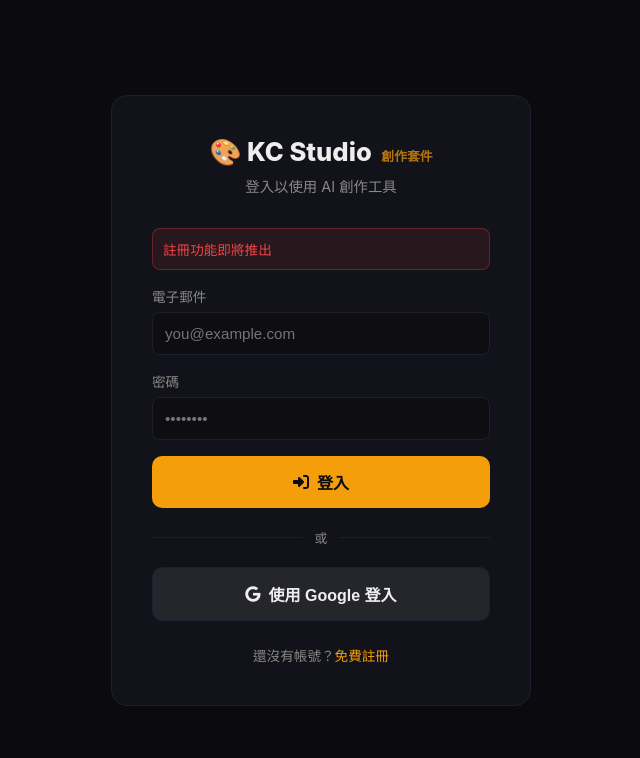
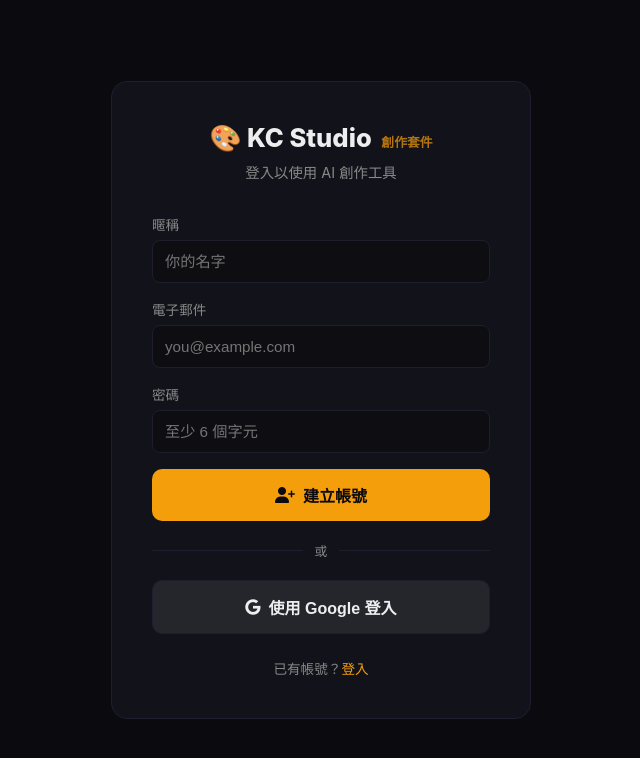
Before and after one commit to skybomb77/kc-product-shots-site, a plain HTML site: page login.html in a window 1280 px wide. Both pictures are taken after a click on the link "免費註冊". Shown: the whole page, without its empty margins (319-959 px from the left). Drawn offline with Linux system fonts and the light colour scheme.

Commit message:
fix: QA bugfixes — login API URL, register form, error handling, fallback styles

```diff
--- a/login.html
+++ b/login.html
@@ -52,6 +52,24 @@
         </button>
     </div>
 
+    <div id="registerForm" style="display:none;">
+        <div class="form-group">
+            <label>暱稱</label>
+            <input type="text" id="regName" placeholder="你的名字">
+        </div>
+        <div class="form-group">
+            <label>電子郵件</label>
+            <input type="email" id="regEmail" placeholder="you@example.com">
+        </div>
+        <div class="form-group">
+            <label>密碼</label>
+            <input type="password" id="regPassword" placeholder="至少 6 個字元">
+        </div>
+        <button class="btn btn-primary" onclick="register()">
+            <i class="fa-solid fa-user-plus"></i> 建立帳號
+        </button>
+    </div>
+
     <div class="divider">或</div>
 
     <button class="btn btn-google" onclick="googleLogin()">
@@ -59,7 +77,7 @@
     </button>
 
     <div class="footer-text">
-        還沒有帳號？<a href="#" onclick="showRegister();return false;">免費註冊</a>
+        <span id="toggleText">還沒有帳號？<a href="#" onclick="showRegister();return false;">免費註冊</a></span>
     </div>
 </div>
 
@@ -105,13 +123,50 @@
 }
 
 function googleLogin() {
-    // TODO: Integrate Google OAuth
-    showError('Google 登入即將推出');
+    showError('Google 登入即將推出，請先用 Email 註冊');
 }
 
 function showRegister() {
-    // TODO: Show register form
-    showError('註冊功能即將推出');
+    hideError();
+    document.getElementById('loginForm').style.display = 'none';
+    document.getElementById('registerForm').style.display = 'block';
+    document.getElementById('toggleText').innerHTML = '已有帳號？<a href="#" onclick="showLogin();return false;">登入</a>';
+}
+
+function showLogin() {
+    hideError();
+    document.getElementById('loginForm').style.display = 'block';
+    document.getElementById('registerForm').style.display = 'none';
+    document.getElementById('toggleText').innerHTML = '還沒有帳號？<a href="#" onclick="showRegister();return false;">免費註冊</a>';
+}
+
+async function register() {
+    hideError();
+    const name = document.getElementById('regName').value.trim();
+    const email = document.getElementById('regEmail').value.trim();
+    const password = document.getElementById('regPassword').value;
+
+    if (!name || !email || !password) return showError('請填寫所有欄位');
+    if (password.length < 6) return showError('密碼至少 6 個字元');
+
+    try {
+        const res = await fetch(CONFIG.auth_api + '/api/register', {
+            method: 'POST',
+            headers: { 'Content-Type': 'application/json' },
+            body: JSON.stringify({ name, email, password })
+        });
+        const data = await res.json();
+
+        if (data.success) {
+            localStorage.setItem('kc_token', data.token);
+            localStorage.setItem('kc_user', JSON.stringify(data.user));
+            window.location.href = 'app.html';
+        } else {
+            showError(data.error || '註冊失敗');
+        }
+    } catch (err) {
+        showError('後端尚未連接，請稍後再試');
+    }
 }
 </script>
 </body>
```
